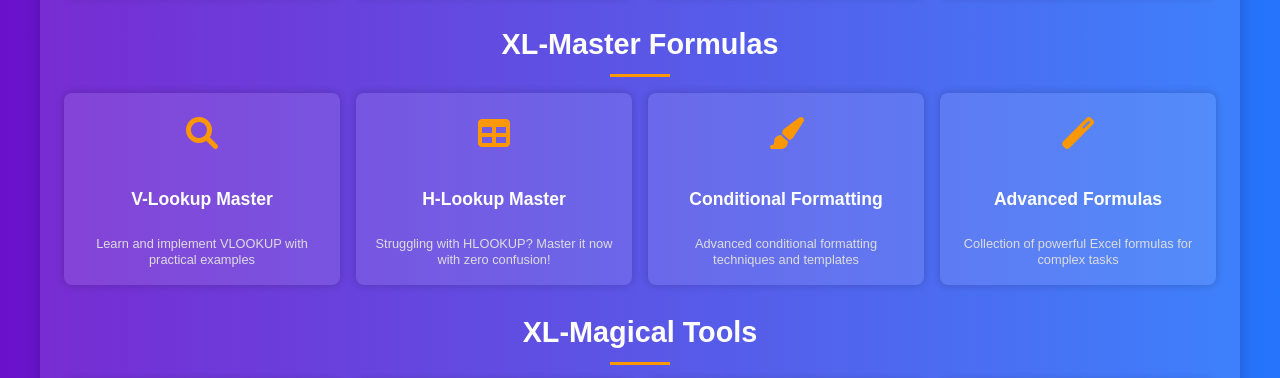
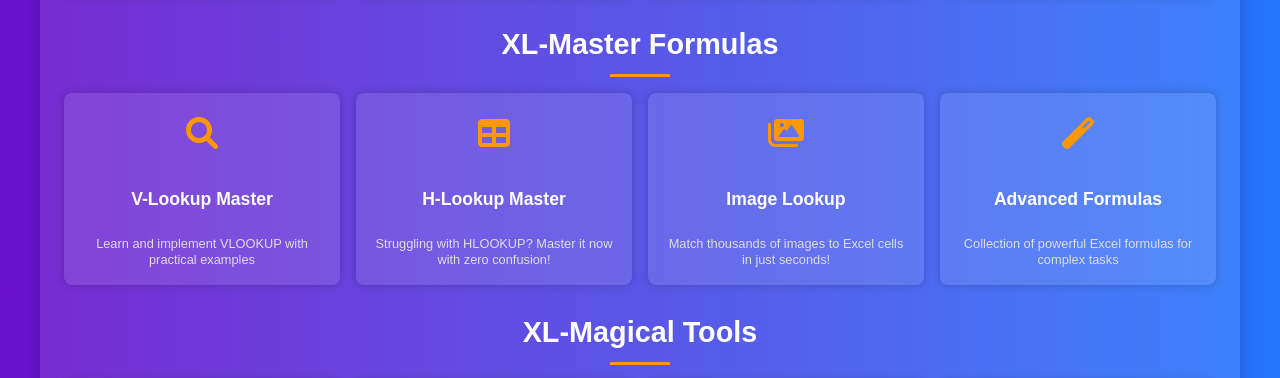
Before and after one commit to XL-Factor/XL-Factor, a plain HTML site: page Tools.html in a window 1280 px wide. Shown: the part 1744-2122 px from the top of the page. Drawn offline with Linux system fonts and the light colour scheme.

Commit message:
Update Tools.html

```diff
--- a/Tools.html
+++ b/Tools.html
@@ -472,10 +472,10 @@
                         <div class="tool-desc">Struggling with HLOOKUP? Master it now with zero confusion!</div>
                     </div>
 
-                    <div class="tool-card" onclick="window.location.href='Conditional-Formatting.html'">
-                        <div class="tool-icon"><i class="fas fa-paint-brush"></i></div>
-                        <div class="tool-name">Conditional Formatting</div>
-                        <div class="tool-desc">Advanced conditional formatting techniques and templates</div>
+                    <div class="tool-card" onclick="window.location.href='XL-Image-Lookup.html'">
+                        <div class="tool-icon"><i class="fas fa-images"></i></div>
+                        <div class="tool-name">Image Lookup</div>
+                        <div class="tool-desc">Match thousands of images to Excel cells in just seconds!</div>
                     </div>
 
                     <div class="tool-card" onclick="window.location.href='Advanced-Formulas.html'">
```
